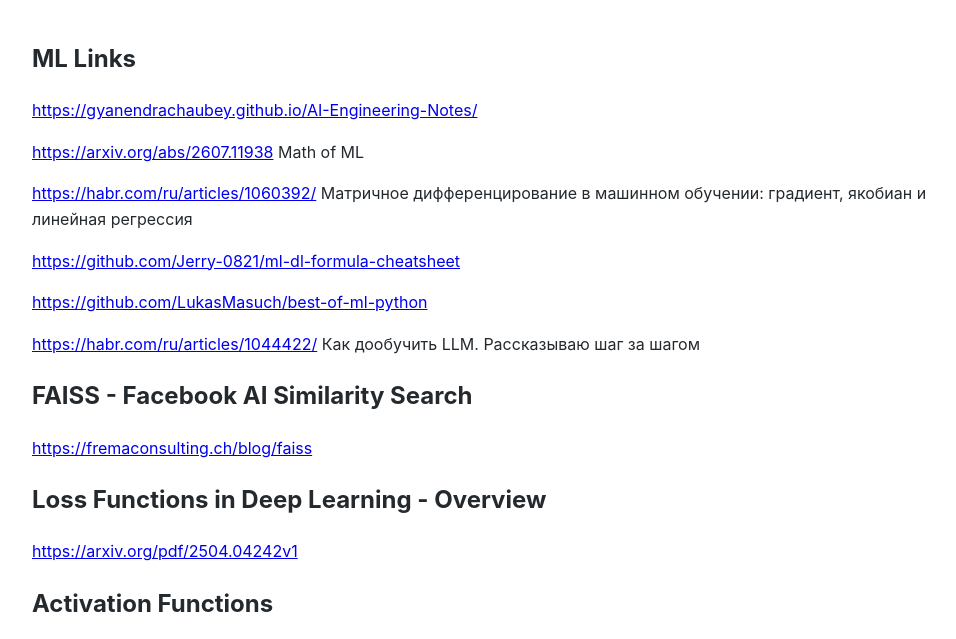
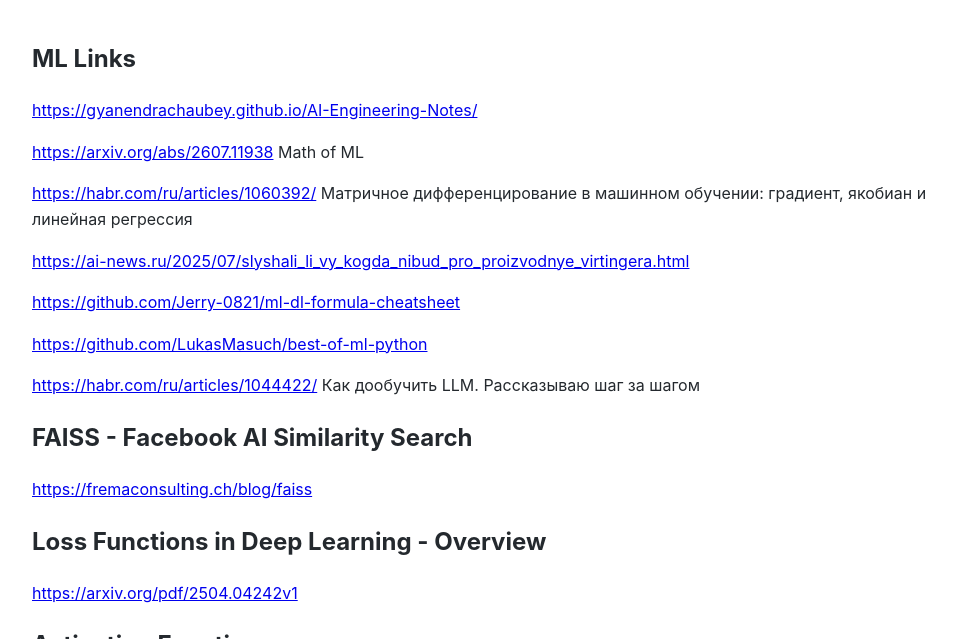
Before and after one commit to Michael-Lubinsky/michael-lubinsky.github.com, a Jekyll site: the page built from ml/mamba.md, in a window 1280 px wide and 900 px high, cut to the strip 0-639 px from the top of the window. Shown: the whole strip, without its empty margins (158-1114 px from the left). Built offline with Jekyll 4.4.1, drawn with Linux system fonts in a browser that asks for light colours; our own code applies the rules of GitHub Pages for plain Markdown files.

Commit message:
Update mamba.md

```diff
--- a/ml/mamba.md
+++ b/ml/mamba.md
@@ -6,6 +6,8 @@
 <https://arxiv.org/abs/2607.11938> Math of ML
 
 <https://habr.com/ru/articles/1060392/> Матричное дифференцирование в машинном обучении: градиент, якобиан и линейная регрессия
+
+<https://ai-news.ru/2025/07/slyshali_li_vy_kogda_nibud_pro_proizvodnye_virtingera.html>
 
 <https://github.com/Jerry-0821/ml-dl-formula-cheatsheet>
 
```
